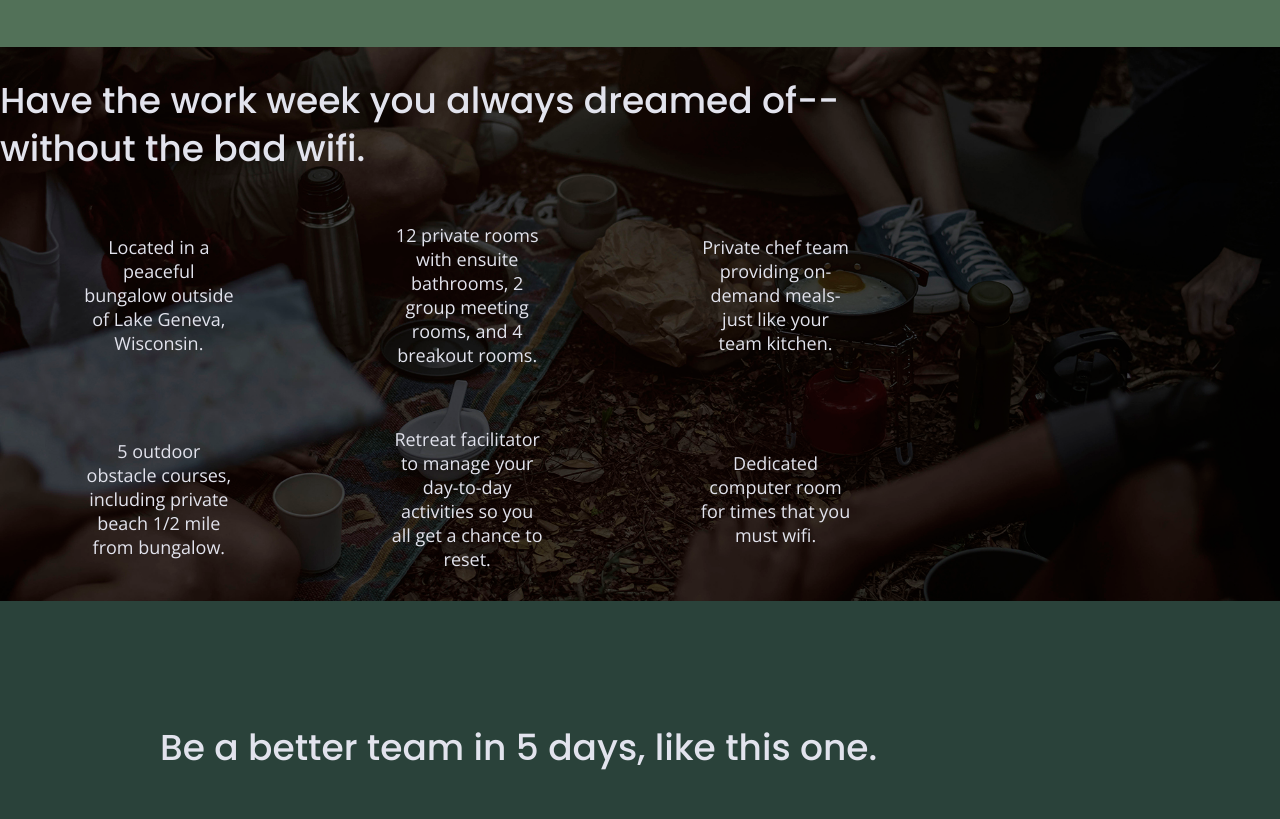
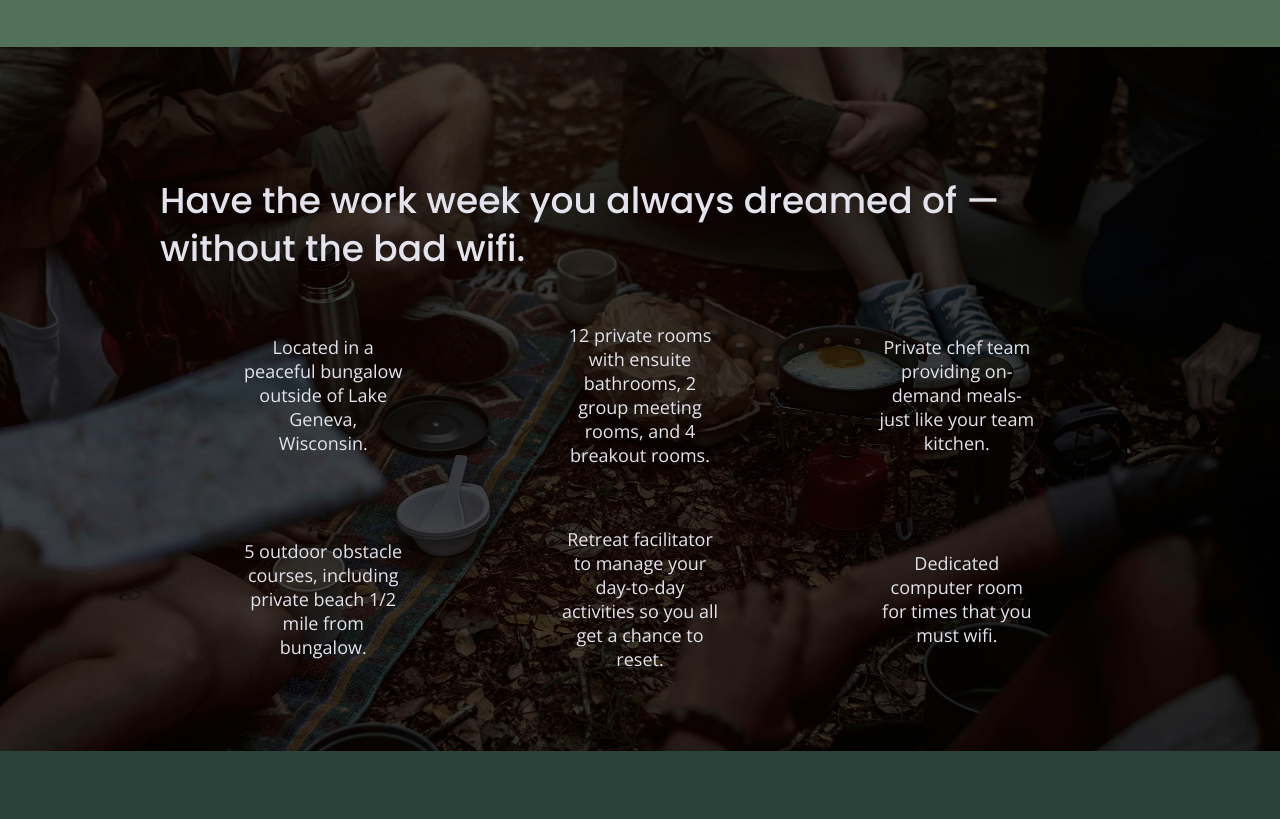
Before and after one commit to amanda-laughlin/unplugged-website, a website built with Parcel: page index.html in a window 1280 px wide. Shown: the part 955-1774 px from the top of the page. Built offline with nearby package versions, Linux system fonts and the light colour scheme.

Commit message:
Adjusted images and formatting still need features paragraphs fixed

```diff
--- a/css/main.css
+++ b/css/main.css
@@ -209,9 +209,12 @@ header nav ul {
 
 header nav ul li {
   font-size: 1.125em;
+
 }
 
-header nav ul li a {}
+header nav ul li a {
+
+}
 
 footer {
   flex-direction: column;
@@ -311,11 +314,12 @@ input[type=button] {
 /** Features **/
 
 .features {
+
+  background: url('../img/unplugged-retreat-features.jpg') center no-repeat;
+  background-size: cover;
   display: flex;
   justify-content: center;
   flex-flow: row wrap;
-  background: url(../img/unplugged-retreat-features.jpg) center no-repeat;
-  background-size: cover;
 
 }
 
@@ -375,7 +379,9 @@ input[type=button] {
   flex-flow: row wrap;
   background: #527158;
 }
-
+header nav ul li a {
+  padding-right: 20px;
+}
 .contact-section {
   display: flex;
   justify-content: center;
@@ -553,6 +559,9 @@ input[type=button] {
 
   header nav ul {
     justify-content: space-between;
+  }
+  header nav ul li  {
+    padding-right: 20px;
   }
 
   .header-divider {
@@ -747,13 +756,18 @@ input[type=button] {
   }
 
   /*Features*/
-
+.features {
+  padding: 100px 0 50px 0;
+}
   .features h2 {
-    width: 70%;
+    max-width: 960px;
   }
 
   .features article {
     flex-basis: 33%;
+  }
+  .features-item-description {
+    width:64%;
   }
 .features .content-wrapper {
   max-width: 960px;
@@ -761,13 +775,14 @@ input[type=button] {
   justify-content: center;
   align-content: center;
   margin: 0;
+
 }
   .features-items {
     margin: 0;
   }
 
   .features .features-items {
-    width: 73%;
+    max-width: 960px;
   }
 
   /*Reviews*/
@@ -782,7 +797,9 @@ input[type=button] {
   .reviews h2 {
     padding-bottom: 50px;
   }
-
+figure {
+  width: 50%
+}
   .reviews article div {
     width: 42%;
   }
--- a/index.html
+++ b/index.html
@@ -76,7 +76,7 @@
 
     <section class="features">
       <div class="content wrapper">
-        <h2>Have the work week you always dreamed of--without the bad wifi.</h2>
+        <h2>Have the work week you always dreamed of — without the bad wifi.</h2>
         <div class="features-items">
           <article>
             <p class="fontawesome-icon"></p>
```
Also changed, not shown: about/index.html (+4 -2 lines).
